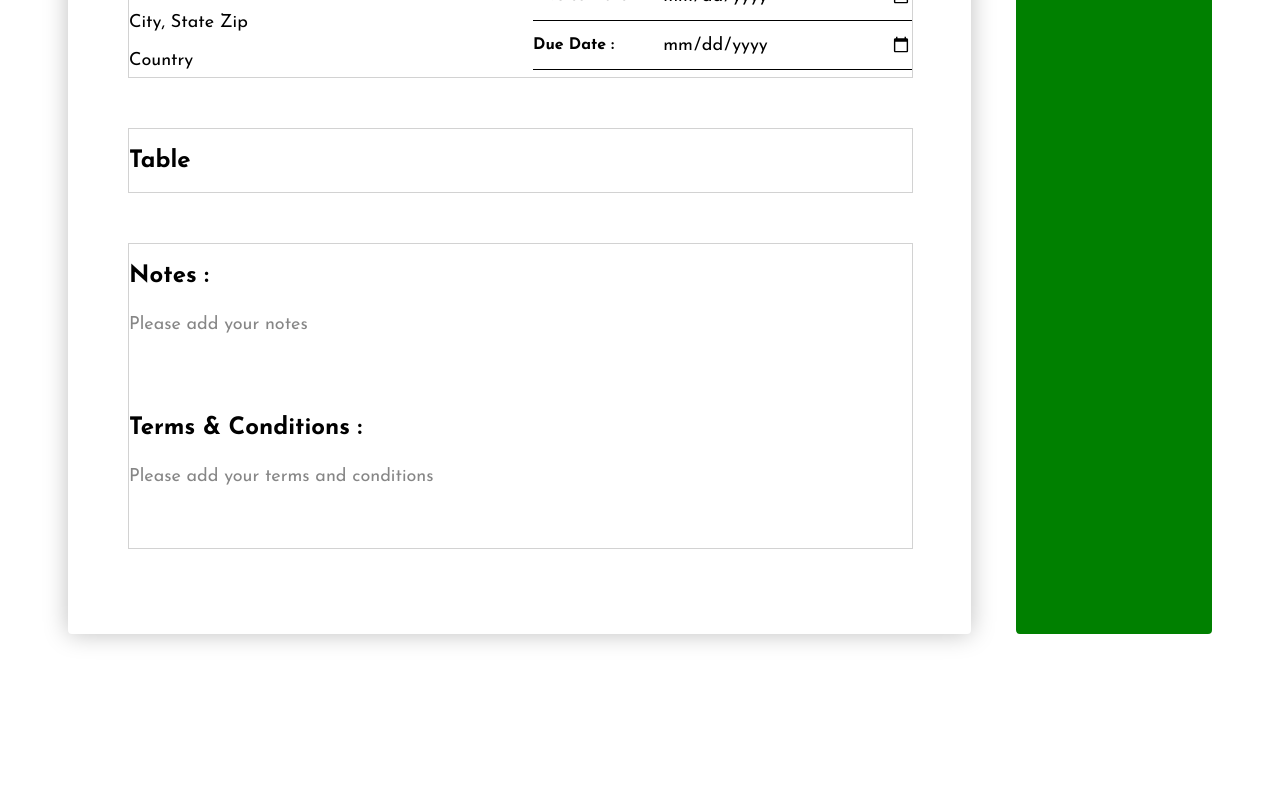
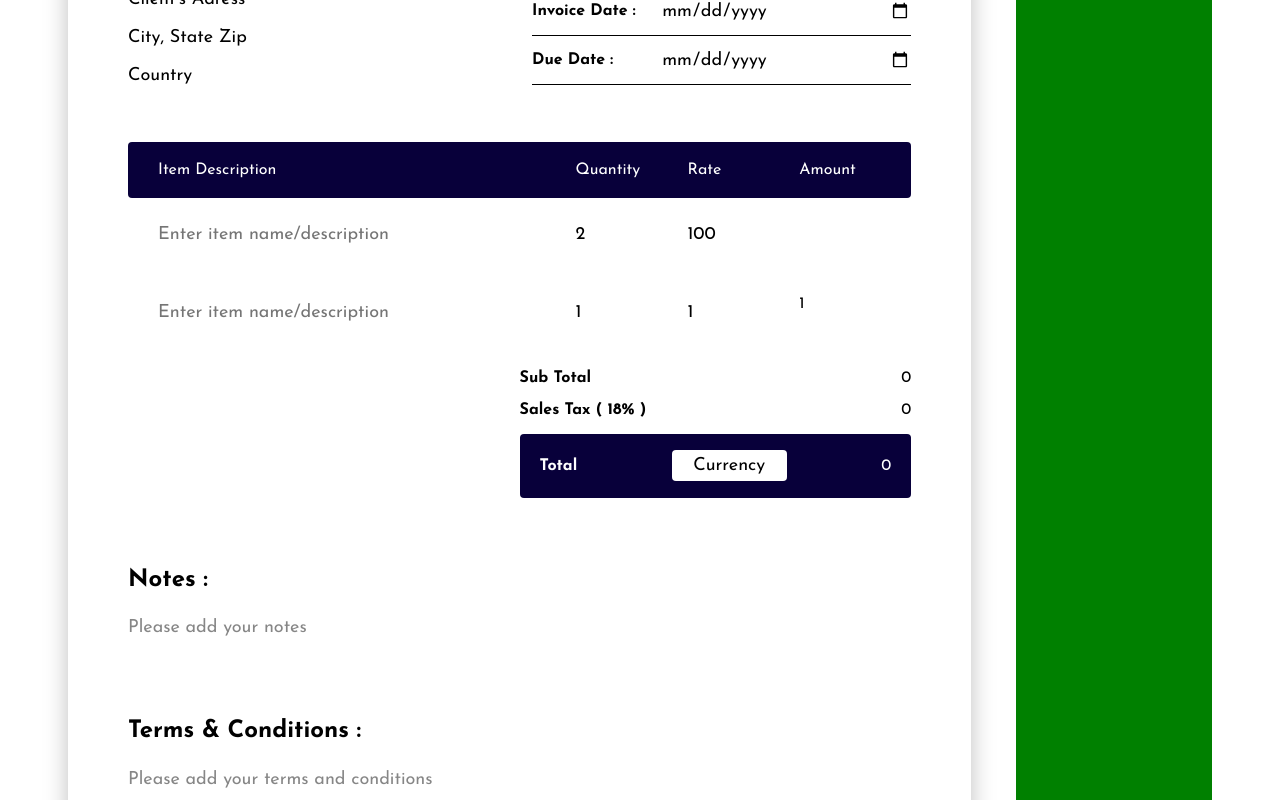
Before and after one commit to dot357/fis, a Nuxt app: page /builder in a window 1280 px wide. Shown: the part 580-1380 px from the top of the page. Before the commit the page ends 1282 px from the top, so only its background shows below. Built offline with nearby package versions, Linux system fonts and the light colour scheme.

Commit message:
still working on it

```diff
--- a/components/Builder.vue
+++ b/components/Builder.vue
@@ -1,53 +1,92 @@
 <template>
   <section>
     <form>
+      {{fis.header}}
       <div class="header">
         <div class="left">
-
-
           <div class="yours">
-            <h2>Your Company </h2>
-            <input type="text" :placeholder="fis.test" v-model="fis.test">
-            <input type="text" placeholder="Company’s Adress">
-            <input type="text" placeholder="City, State Zip">
-            <input type="text" placeholder="Country">
+            <h2>Your Company</h2>
+            <input type="text" placeholder="Company's Name" required v-model="fis.header.yourCompany.cName" />
+            <input type="text" placeholder="Company’s Adress" required v-model="fis.header.yourCompany.cAdress" />
+            <input type="text" placeholder="City, State Zip" required v-model="fis.header.yourCompany.cCity"/>
+            <input type="text" placeholder="Country" required v-model="fis.header.yourCompany.cCountry"/>
           </div>
 
           <div class="theirs">
             <h2>Bill to :</h2>
-            <input type="text" placeholder="Your Client’s Company">
-            <input type="text" placeholder="Client’s Adress">
-            <input type="text" placeholder="City, State Zip">
-            <input type="text" placeholder="Country">
+            <input type="text" placeholder="Your Client’s Company" required  v-model="fis.header.yourCompany.tName"/>
+            <input type="text" placeholder="Client’s Adress" required v-model="fis.header.yourCompany.tAdress"/>
+            <input type="text" placeholder="City, State Zip" required v-model="fis.header.yourCompany.tCity" />
+            <input type="text" placeholder="Country" required  v-model="fis.header.yourCompany.tCountry" />
           </div>
         </div>
         <div class="right">
-
-          <input class="getLost" type="file" ref="logo"> <!-- this will be hidden -->
-          <h1 v-html="fis.test"  @click="$refs.logo.click()">INVOICE</h1>
+          <input class="getLost" type="file" ref="logo" />
+          <!-- this will be hidden -->
+          <h1  @click="$refs.logo.click()">{{fis.header.yourCompany.cName}}</h1>
 
           <div class="info">
             <div class="container">
-             <p >Invoice# :</p>
-              <input type="text" placeholder="EG : INV-13">
+              <p>Invoice# :</p>
+              <input type="text" placeholder="EG : INV-13" />
             </div>
 
             <div class="container">
               <p>Invoice Date :</p>
-              <input type="date" >
+              <input type="date" />
             </div>
 
             <div class="container">
               <p>Due Date :</p>
-              <input type="date" >
+              <input type="date" />
+            </div>
+          </div>
+        </div>
+      </div>
+      <div class="table">
+
+
+
+        <div class="head">
+          <div>Item Description</div>
+          <div>Quantity</div>
+          <div>Rate</div>
+          <div>Amount</div>
+        </div>
+        <div class="body">
+
+          <div v-for="(item,index) in fis.items" :key="index" class="single" @change="calculate" >
+
+            <div><textarea type="text" placeholder="Enter item name/description" v-model="item.desc" required></textarea></div>
+            <div><input type="number"  min="1" placeholder="2" v-model="item.quantity" required></div>
+            <div><input type="number"  min="1" placeholder="100" v-model="item.rate" required></div>
+            <div v-if="item.rate && item.quantity">{{item.rate * item.quantity}}</div>
+            <div class="taxRate" ><input type="number" :placeholder="fis.info.tax+'%'" v-model="fis.info.tax" required></div>
+          </div>
+
+
+
+        </div>
+
+      <div class="sum">
+        <div class="left"></div>
+        <div class="right">
+          <div>
+            <div>
+              <p><strong>Sub Total</strong> <span>{{fis.calculations.subTotal}}</span></p>
+            </div>
+           <div>
+              <p><strong>Sales Tax ( <span >{{fis.tax}}%</span> )</strong> <span>{{fis.calculations.taxXed}}</span> </p>
+           </div>
+           <div class="total">
+              <p ><strong>Total</strong></p>
+              <input type="text" placeholder="Currency">
+              <p>{{fis.calculations.afterTax}}</p>
+           </div>
+          </div>
         </div>
 
       </div>
-
-        </div>
-      </div>
-      <div class="table">
-        <h2>Table</h2>
 
 
       </div>
@@ -59,9 +98,11 @@
 
         <div class="container">
           <h2>Terms & Conditions :</h2>
-        <textarea name="" placeholder="Please add your terms and conditions" ></textarea>
+          <textarea
+            name=""
+            placeholder="Please add your terms and conditions"
+          ></textarea>
         </div>
-
       </div>
     </form>
   </section>
@@ -73,18 +114,78 @@ export default {
   data() {
     return {
       fis: {
-        test :'F.I.S.'
+          tax : 18,
+          test: 'F.I.S.',
+          info : {
+            tax : 18,
+            invoiceNumber : undefined,
+            invoiceDate : undefined,
+            dueDate : undefined
+          },
+          calculations : {
+            subTotal : 0,
+            afterTax : 0,
+            taxXed : 0
+          },
+          header : {
+             yourCompany : {
+                cName : undefined,
+                cAdress : undefined,
+                cCity : undefined,
+                cCountry : undefined,
+                cLogo : undefined
+              },
+              theirCompany : {
+                tName : undefined,
+                tAdress : undefined,
+                tCity : undefined,
+                tCountry : undefined
+              }
+          },
+        items : [
+          {
+          id: 1,
+          desc : undefined,
+          quantity : undefined,
+          rate : undefined,
+          amount : undefined
+        },
+        {
+          id: 2,
+          desc : undefined,
+          quantity : 1,
+          rate : 1,
+          amount : 100
+        }
+        ]
       },
     }
   },
-  methods: {},
+  methods: {
+    calculate(){
+      this.fis.calculations.subTotal = 0
+      this.fis.calculations.taxXed = 0
+      this.fis.calculations.afterTax = 0
+      this.fis.items.forEach((element) => {
+
+        if(element.rate && element.quantity){
+          //validation logic will be presented here.
+          // values are added now calculate the total price
+          const taxValue = this.fis.info.tax / 100
+          this.fis.calculations.subTotal += element.rate * element.quantity
+          this.fis.calculations.taxXed += (element.rate * element.quantity) * taxValue
+          this.fis.calculations.afterTax += (element.rate * element.quantity) + ((element.rate * element.quantity) * taxValue )
+
+        }
+        else console.log("Please enter all required fields")
+      })
+    }
+  },
 }
 </script>
 
 <style>
-
-
-.getLost{
+.getLost {
   position: absolute;
   z-index: -999;
   opacity: 0;
@@ -104,12 +205,12 @@ form {
   align-items: flex-start;
 }
 
-form > div{
+form > div {
   margin: 25px 0;
-  border: 1px solid rgba(0, 0, 0, 0.178);
+  /*border: 1px solid rgba(0, 0, 0, 0.178); */
 }
 
-form  input{
+form input {
   font-family: 'Josefin Sans', sans-serif;
   color: black;
   border: none;
@@ -119,17 +220,12 @@ form  input{
   position: relative;
 }
 
-form  input::placeholder{
+form input::placeholder {
   color: black;
-
-
-
 }
 
-
-
-
-form  input:focus, form  input:hover{
+form input:focus,
+form input:hover {
   font-weight: bold;
 }
 
@@ -139,28 +235,24 @@ form div {
   height: auto;
 }
 
-form > .header{
+form > .header {
   display: flex;
   flex-direction: row;
   gap: 25px;
 
   align-items: flex-start;
-
 }
 
-form > .header > .right{
-  width:100%;
+form > .header > .right {
+  width: 100%;
 
   min-height: 480px;
   display: flex;
   flex-direction: column;
   justify-content: space-between;
-
 }
 
-
-
-form > .header > .right > h1{
+form > .header > .right > h1 {
   font-size: 3rem;
   text-align: right;
   cursor: pointer;
@@ -168,8 +260,7 @@ form > .header > .right > h1{
   margin: 0;
 }
 
-
-form > .header > .right .info .container{
+form > .header > .right .info .container {
   display: flex;
   flex-direction: row;
   width: 100%;
@@ -177,34 +268,29 @@ form > .header > .right .info .container{
   justify-content: space-between;
 }
 
-form > .header > .right .info .container{
+form > .header > .right .info .container {
   border-bottom: 1px solid black;
 }
 
-form > .header > .right .info .container p{
+form > .header > .right .info .container p {
   font-weight: bold;
 }
 
-form > .header > .right .info .container input{
-
+form > .header > .right .info .container input {
   min-width: 250px;
 }
 
-
-form > .header > .left > div{
+form > .header > .left > div {
   display: flex;
   flex-direction: column;
   gap: 5px;
-
-
 }
 
-form > .header .left > .theirs{
+form > .header .left > .theirs {
   margin-top: 55px;
 }
 
-
-form .notes .container textarea{
+form  textarea {
   width: 100%;
   height: 70px;
   resize: none;
@@ -216,22 +302,129 @@ form .notes .container textarea{
   position: relative;
 }
 
+form .notes .container textarea::placeholder {
+  color: rgba(0, 0, 0, 0.473);
+}
+
+form .notes .container textarea:focus,
+form .notes .container textarea:hover {
+  font-weight: bold;
+}
+
+.table .head{
+  background: var(--base-color);
+  color: white;
+  padding: 20px 0px;
 
 
+}
+
+.table .head {
+  border-radius: 4px;
+
+}
+
+.table .head  div:first-child{
+
+  padding-left: 30px;
+
+}
+.body .single{
+  padding: 20px 0px;
+}
+
+.body .single div:first-child{
+   padding-left: 30px;
+   width: 100%;
+
+}
+.table .body .single{
+  position: relative;
+}
+.table .body .single .taxRate{
+  position: absolute;
+  left: 93.5%;
+  top: 10px;
+  background: var(--base-color);
+  width: 50px;
+  padding: 5px;
+  border-radius: 4px;
+
+  opacity: 0;
+  z-index: -1;
+  pointer-events: none;
+
+}
+
+.table .body .single:hover .taxRate{
+  transition: all 0.15s ease;
+  z-index: initial;
 
 
-form .notes .container textarea::placeholder{
-  color: rgba(0, 0, 0, 0.473);
+   pointer-events: all;
+  opacity: 1;
+}
+
+.body .single div input{
+  width: 50px;
+}
+
+.table .head, .table .body .single{
+  display: grid;
+grid-template-columns: 4fr repeat(3, 1fr);
+}
+
+.table .body .single > div {
+
+  align-items: center;
+}
+
+.table .body .single > div > textarea{
+
+  width: 90%;
+  height: 20px;
+}
 
 
+.table .sum{
+  display: flex;
+  flex-direction: row;
+   justify-content: space-between;
+   align-items: center;
+}
+
+.table .sum .right p{
+  display: flex;
+  flex-direction: row;
+  justify-content: space-between;
+  align-items: center;
+}
+ .table .sum .right .total{
+  display: flex;
+  flex-direction: row;
+  justify-content: space-between;
+  align-items: center;
+  background: var(--base-color);
+  color: white;
+  border-radius: 4px;
+
+}
+
+.table .sum .right .total > *:not(select){
+  padding: 8px 20px;
+}
+
+.table .sum .right .total input{
+  border: none;
+  outline: none;
+  border-radius: 4px;
+  padding: 6px 20px;
+  width: 75px;
+  text-align: center;
 
 }
 
 
 
 
-form .notes .container textarea:focus, form .notes .container textarea:hover{
-  font-weight: bold;
-}
-
 </style>
--- a/main.css
+++ b/main.css
@@ -1,4 +1,8 @@
 @import url('https://fonts.googleapis.com/css2?family=Josefin+Sans:wght@400;600;700&display=swap');
+
+:root{
+    --base-color : #08003A;
+}
 
 html,body{
     font-family: 'Josefin Sans', sans-serif;
```
Lines whose indentation alone changed are shown as unchanged.
